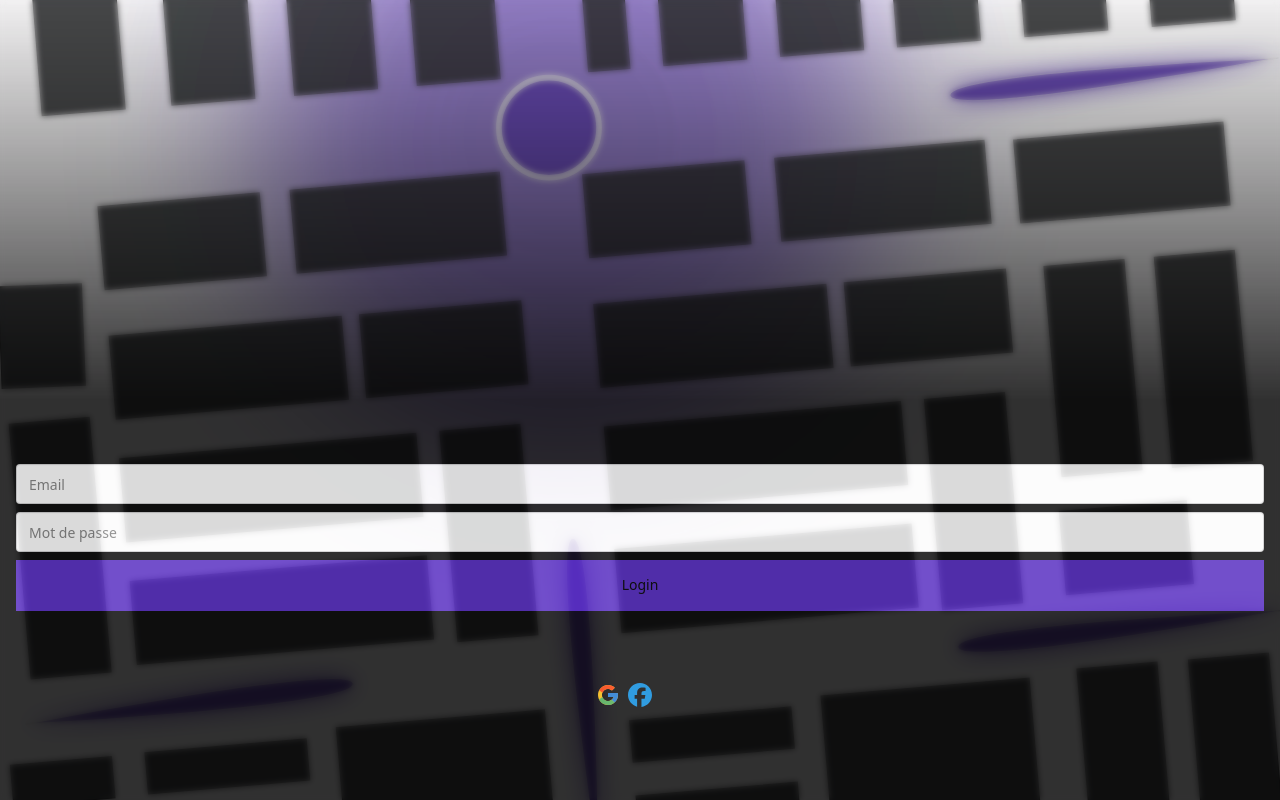
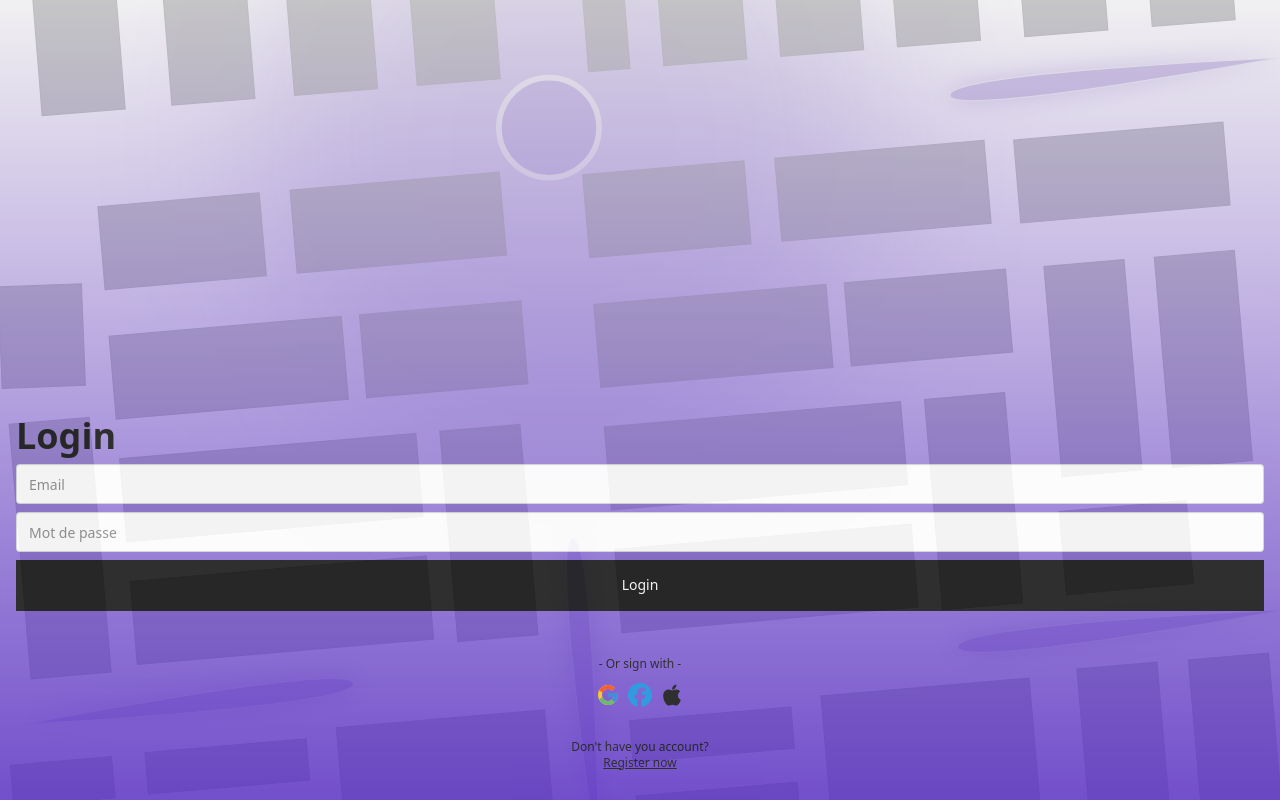
Before and after one commit to mickael2109/motosecure_front, a React (Vite) app: page / in a window 1280 px wide. Built offline with nearby package versions, Linux system fonts and the light colour scheme; no server answers.

Commit message:
test login 2

```diff
--- a/src/pages/Auth/Login.tsx
+++ b/src/pages/Auth/Login.tsx
@@ -11,18 +11,18 @@ const Login = () => {
             <img
                 src={fond}
                 alt="fond"
-                className="absolute top-0 left-0 w-full h-full object-cover -z-10 brightness-80 opacity-80"
+                className="absolute top-0 left-0 w-full h-full object-cover -z-10 brightness-80 opacity-20 dark:opacity-80"
             />
 
             {/* Contenu par-dessus */}
-            <div className=" text-2xl z-10 opacity-80 flex flex-col items-end justify-end gap-4 bg-gradient-to-b from-transparent via-black dark:via-black/40 to-black  w-full h-screen backdrop-blur-[3px]">
-                <div className="flex flex-col gap-2 h-[50vh] w-full p-4">
-                    <div><span className="font-extrabold text-4xl">Login</span></div>
-                    <form className="flex flex-col gap-8">
+            <div className=" text-2xl z-10 opacity-80 flex flex-col items-end justify-end gap-4 bg-gradient-to-b from-transparent  dark:via-black/40  to-second_mc dark:to-black  w-full h-screen">
+                <div className="flex flex-col gap-2 h-[50vh] w-full p-4 ">
+                    <div><span className="font-extrabold text-4xl dark:text-white text-black">Login</span></div>
+                    <form className="flex flex-col gap-8 ">
                         <div className="flex flex-col gap-2">
                             <div><input className="input validator w-full" type="email" required placeholder="Email" /></div>
                             <div><input className="input validator w-full" type="password" required placeholder="Mot de passe" /></div>
-                            <div><button type="submit" className="w-full bg-second_mc p-4 text-[14px] cursor-pointer">Login</button></div>
+                            <div><button type="submit" className="w-full bg-black text-white dark:bg-second_mc p-4 text-[14px] cursor-pointer ">Login</button></div>
                         </div>
                         <div className="text-center flex flex-col gap-2">
                             <div><span className="text-[12px]">- Or sign with -</span></div>
```
